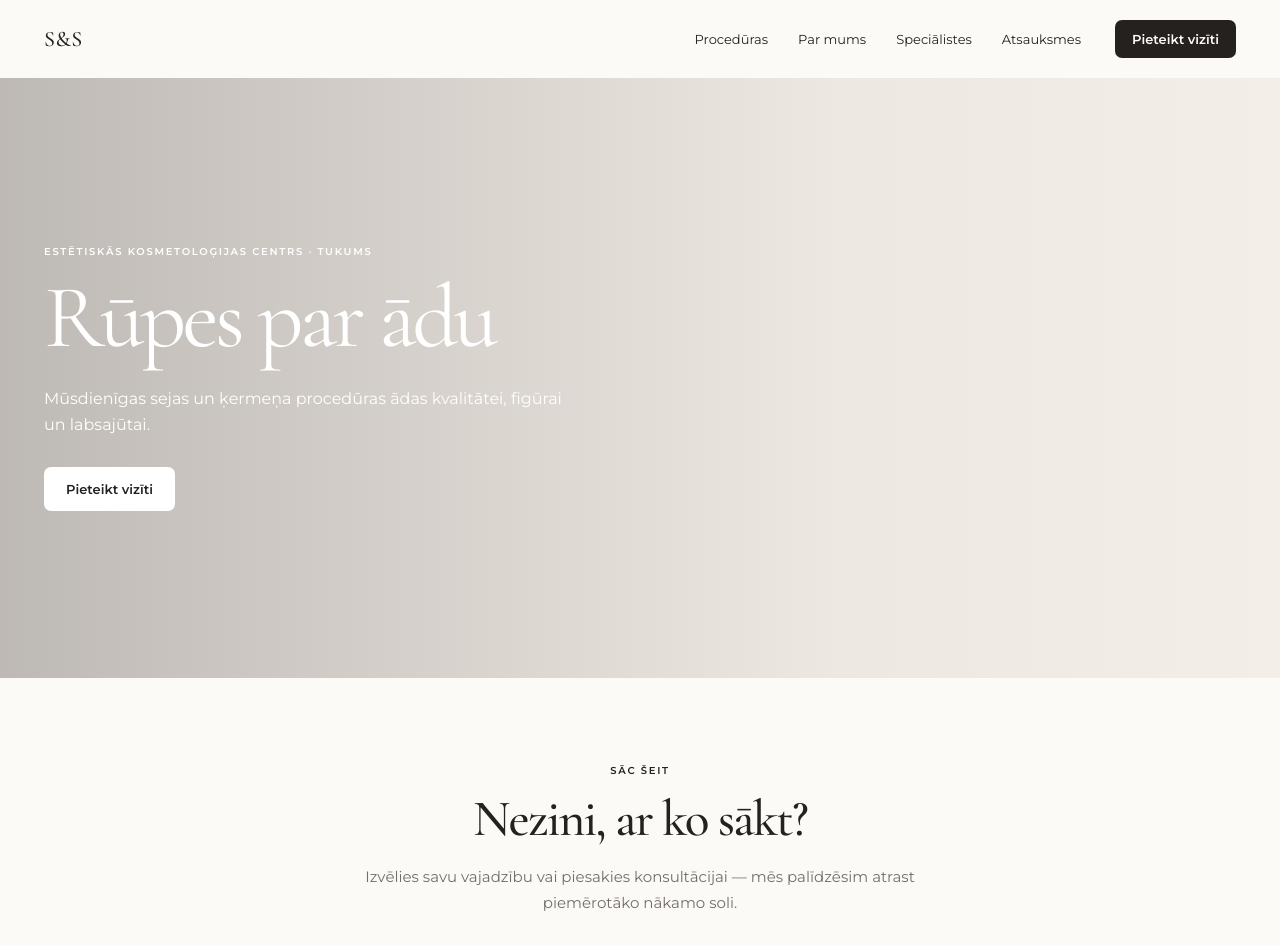
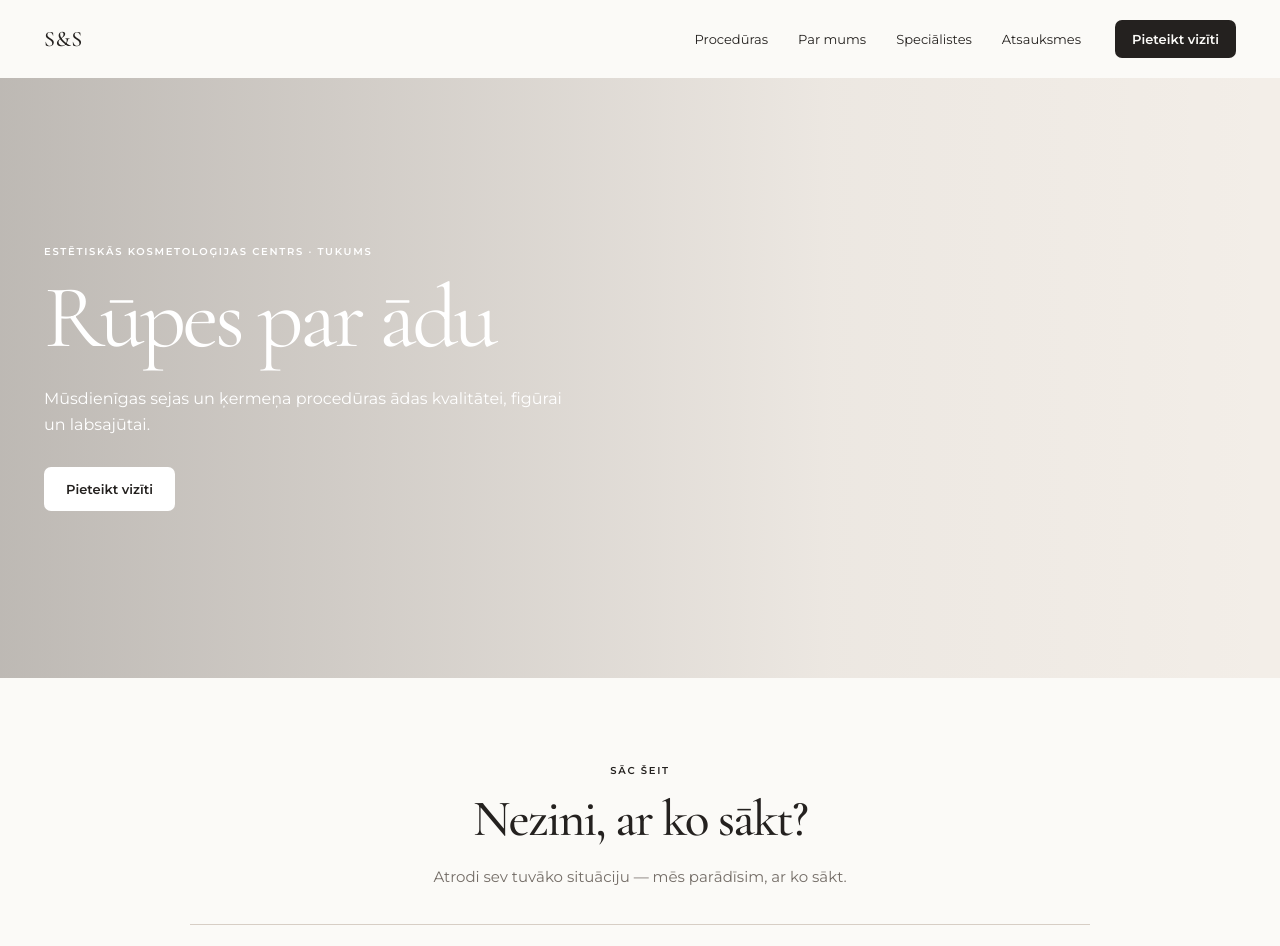
Before and after one commit to davisl24/skin-sculpt, a Next.js app: page / in a window 1280 px wide. Shown: the top 946 px of the page. Built offline with nearby package versions, Linux system fonts and the light colour scheme.

Commit message:
Replace generic helper with problem-led client scenarios

```diff
--- a/app/page.js
+++ b/app/page.js
@@ -12,7 +12,7 @@ export default function Home(){const [reviewProgress,setReviewProgress]=useState
 <header className="nav"><a className="brand" href="/">S&S</a><nav><a href="#proceduras">Procedūras</a><a href="#par">Par mums</a><a href="#specialistes">Speciālistes</a><a href="#atsauksmes">Atsauksmes</a></nav><a className="button small" href={BOOK}>Pieteikt vizīti</a><button className="menuButton" aria-label="Atvērt izvēlni"><span/><span/></button></header>
 <section className="clinicHero"><div className="clinicHeroImage"/><div className="clinicHeroShade"/><div className="clinicHeroInner"><p className="eyebrow">ESTĒTISKĀS KOSMETOLOĢIJAS CENTRS · TUKUMS</p><h1>Rūpes par ādu</h1><p>Mūsdienīgas sejas un ķermeņa procedūras ādas kvalitātei, figūrai un labsajūtai.</p><a className="button heroButton" href={BOOK}>Pieteikt vizīti</a></div></section>
 
-<section className="decisionHelper"><div className="decisionInner"><p className="eyebrow">SĀC ŠEIT</p><h2>Nezini, ar ko sākt?</h2><p className="decisionIntro">Izvēlies savu vajadzību vai piesakies konsultācijai — mēs palīdzēsim atrast piemērotāko nākamo soli.</p><div className="decisionList"><a href="#proceduras"><span className="decisionIcon">◯</span><div><strong>Sejas āda</strong><small>Skaistāka, veselīgāka un mirdzošāka āda</small></div><b>→</b></a><a href="#proceduras"><span className="decisionIcon">◯</span><div><strong>Ķermenis</strong><small>Tvirtākas aprises un labāka pašsajūta</small></div><b>→</b></a><a href="#first-visit"><span className="decisionIcon">◯</span><div><strong>Neesmu pārliecināta</strong><small>Pirmā vizīte / konsultācija</small></div><b>→</b></a></div></div></section>
+<section className="decisionHelper"><div className="decisionInner"><p className="eyebrow">SĀC ŠEIT</p><h2>Nezini, ar ko sākt?</h2><p className="decisionIntro">Atrodi sev tuvāko situāciju — mēs parādīsim, ar ko sākt.</p><div className="decisionList decisionScenarios"><a href="#proceduras"><div><strong>Āda ir sausa, jutīga vai blāva</strong><small>Sāc ar sejas procedūrām, kas palīdz uzlabot ādas komfortu, mitrumu un kopējo izskatu.</small></div><b>→</b></a><a href="#first-visit"><div><strong>Akne, poras vai nevienmērīga ādas tekstūra</strong><small>Sāc ar konsultāciju, lai speciāliste var izvērtēt ādas stāvokli un piemeklēt piemērotu risinājumu.</small></div><b>→</b></a><a href="/endosfera"><div><strong>Vēlos uzlabot ķermeņa aprises vai tonusu</strong><small>Apskati ķermeņa procedūras un Endosfēras terapiju.</small></div><b>→</b></a><a href="#first-visit"><div><strong>Nezinu, kas man būtu piemērots</strong><small>Pirmā vizīte palīdzēs saprast vajadzības un izvēlēties nākamo soli.</small></div><b>→</b></a></div></div></section>
 
 <section className="v2Section proceduresV21" id="proceduras"><div className="sectionHead"><div><h2>Procedūras</h2></div><p>Apskati visas sejas un ķermeņa procedūras.</p></div><div className="serviceTiles">{services.map(([title,href])=><a className="serviceTile" href={href} key={title}><div className="serviceTileShade"/><div className="serviceTileLabel"><h3>{title}</h3><span>→</span></div></a>)}</div></section>
 
```
